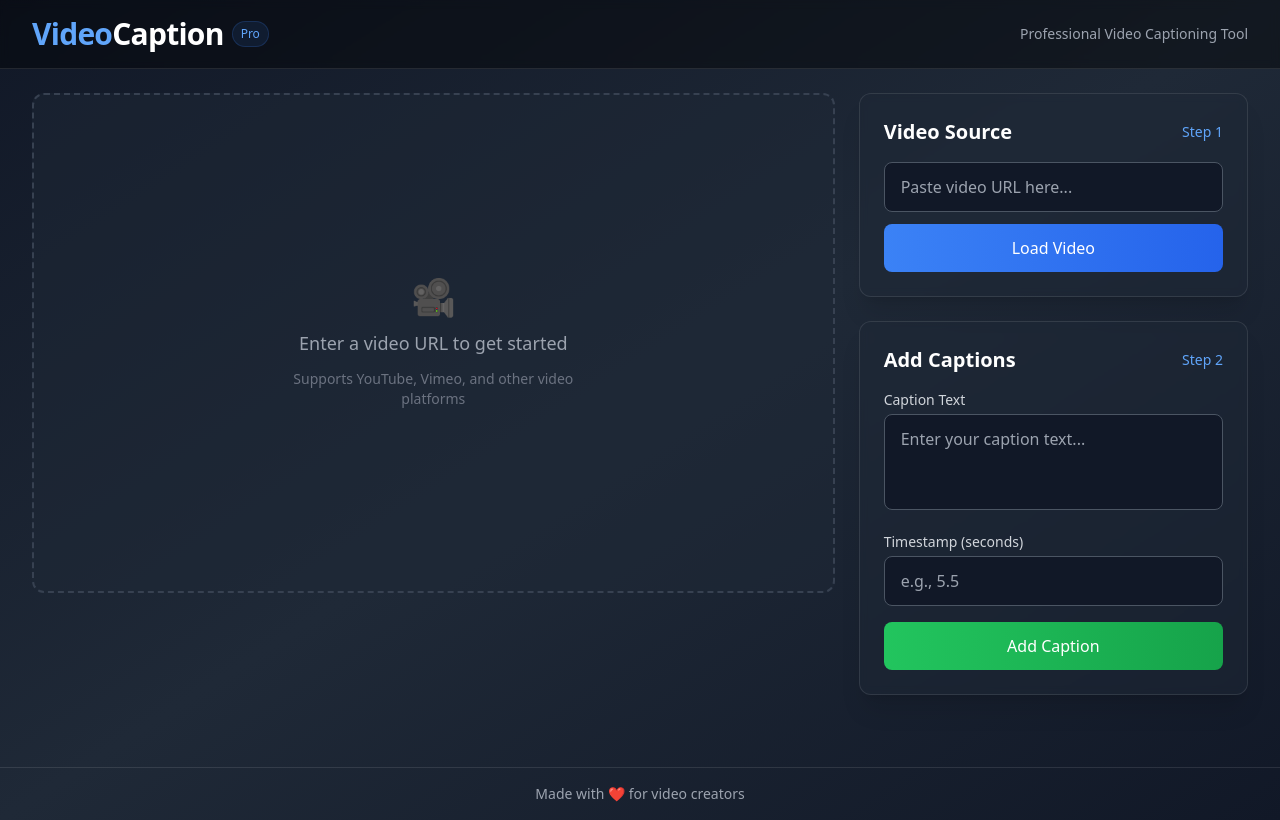
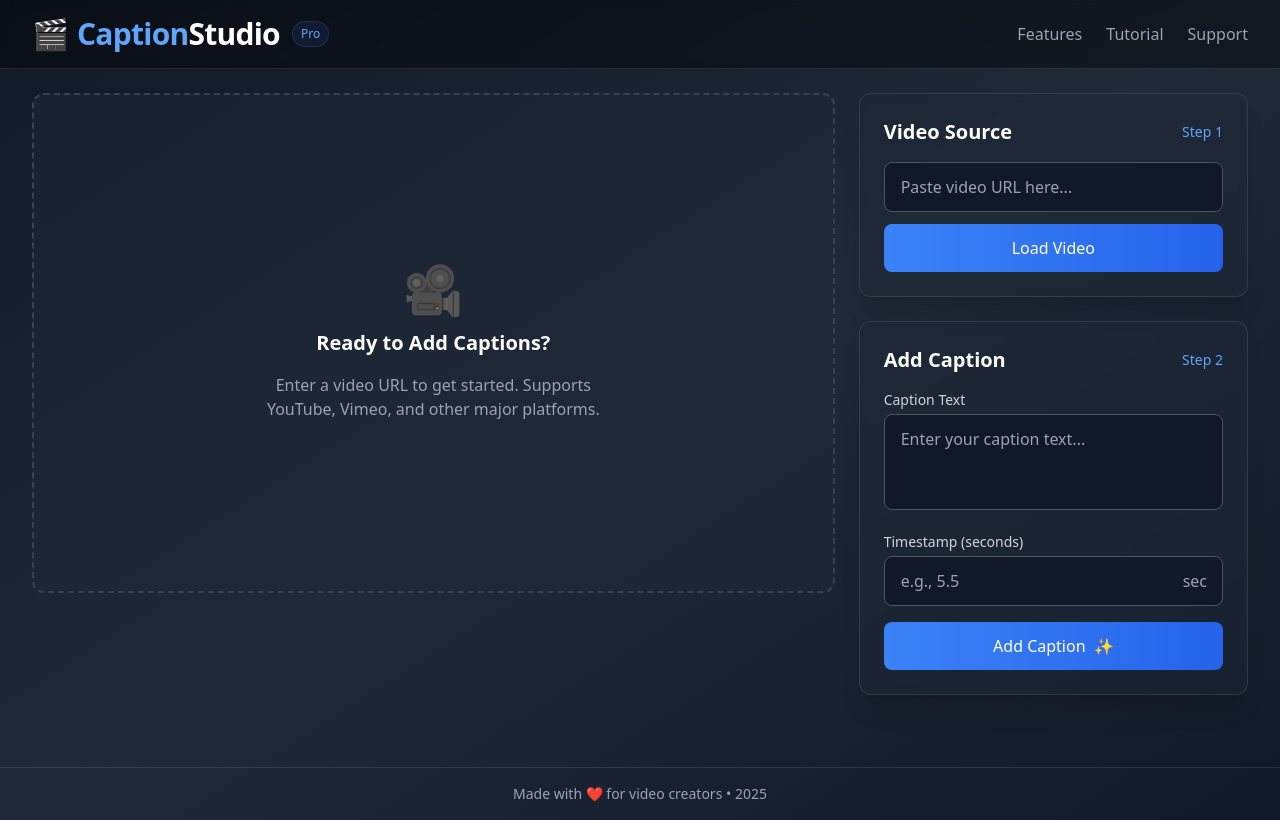
Before and after one commit to IkhlasGadagin/video-caption, a React (Vite) app: page / in a window 1280 px wide. Built offline with nearby package versions, Linux system fonts and the light colour scheme.

Commit message:
the caption edit and updata feature is implemented

```diff
--- a/src/App.jsx
+++ b/src/App.jsx
@@ -1,4 +1,4 @@
-import { useState } from "react";
+import { useState, useEffect } from "react";
 import VideoInput from "./components/VideoInput";
 import CaptionInput from "./components/CaptionInput";
 import VideoPlayer from "./components/VideoPlayer";
@@ -6,6 +6,28 @@ import VideoPlayer from "./components/VideoPlayer";
 const App = () => {
   const [videoURL, setVideoURL] = useState("");
   const [captions, setCaptions] = useState([]);
+
+  // Load captions from localStorage on initial render
+  useEffect(() => {
+    const savedCaptions = localStorage.getItem("videoCaptions");
+    if (savedCaptions) {
+      setCaptions(JSON.parse(savedCaptions));
+    }
+    const savedVideoURL = localStorage.getItem("videoURL");
+    if (savedVideoURL) {
+      setVideoURL(savedVideoURL);
+    }
+  }, []);
+
+  // Save captions to localStorage whenever they change
+  useEffect(() => {
+    localStorage.setItem("videoCaptions", JSON.stringify(captions));
+  }, [captions]);
+
+  // Save video URL to localStorage whenever it changes
+  useEffect(() => {
+    localStorage.setItem("videoURL", videoURL);
+  }, [videoURL]);
 
   const handleVideoURLChange = (url) => {
     setVideoURL(url);
@@ -15,23 +37,39 @@ const App = () => {
     setCaptions([...captions, caption]);
   };
 
+  const handleDeleteCaption = (index) => {
+    const newCaptions = captions.filter((_, i) => i !== index);
+    setCaptions(newCaptions);
+  };
+
+  const handleEditCaption = (index, updatedCaption) => {
+    const newCaptions = [...captions];
+    newCaptions[index] = updatedCaption;
+    setCaptions(newCaptions);
+  };
+
   return (
     <div className="min-h-screen bg-gradient-to-br from-gray-900 via-gray-800 to-gray-900">
       {/* Header */}
       <header className="bg-black/40 backdrop-blur-sm border-b border-white/10 sticky top-0 z-50">
         <div className="max-w-7xl mx-auto px-4 py-4 sm:px-6 lg:px-8">
           <div className="flex items-center justify-between">
-            <div className="flex items-center space-x-2">
-              <h1 className="text-3xl font-bold text-white tracking-tight">
-                <span className="text-blue-400">Video</span>
-                <span className="text-white">Caption</span>
-              </h1>
+            <div className="flex items-center space-x-3">
+              <div className="flex items-center">
+                <span className="text-blue-500 text-3xl">🎬</span>
+                <h1 className="text-3xl font-bold text-white tracking-tight ml-2">
+                  <span className="text-blue-400">Caption</span>
+                  <span className="text-white">Studio</span>
+                </h1>
+              </div>
               <span className="px-2 py-1 rounded-full text-xs font-medium bg-blue-500/10 text-blue-400 border border-blue-500/20">
                 Pro
               </span>
             </div>
-            <div className="text-gray-400 text-sm hidden sm:block">
-              Professional Video Captioning Tool
+            <div className="hidden md:flex space-x-6 text-gray-400">
+              <span className="hover:text-blue-400 cursor-pointer transition-colors">Features</span>
+              <span className="hover:text-blue-400 cursor-pointer transition-colors">Tutorial</span>
+              <span className="hover:text-blue-400 cursor-pointer transition-colors">Support</span>
             </div>
           </div>
         </div>
@@ -43,16 +81,21 @@ const App = () => {
           {/* Video Player Section */}
           <div className="lg:col-span-2 order-2 lg:order-1">
             {videoURL ? (
-              <VideoPlayer videoURL={videoURL} captions={captions} />
+              <VideoPlayer
+                videoURL={videoURL}
+                captions={captions}
+                onDeleteCaption={handleDeleteCaption}
+                onEditCaption={handleEditCaption}
+              />
             ) : (
               <div className="h-[500px] flex items-center justify-center bg-gray-800/50 rounded-xl border-2 border-dashed border-gray-700">
-                <div className="text-center space-y-3 max-w-sm mx-auto px-6">
-                  <div className="text-4xl">🎥</div>
-                  <p className="text-gray-400 text-lg">
-                    Enter a video URL to get started
-                  </p>
-                  <p className="text-gray-500 text-sm">
-                    Supports YouTube, Vimeo, and other video platforms
+                <div className="text-center space-y-4 max-w-sm mx-auto px-6">
+                  <div className="text-5xl">🎥</div>
+                  <h3 className="text-xl font-semibold text-white">
+                    Ready to Add Captions?
+                  </h3>
+                  <p className="text-gray-400">
+                    Enter a video URL to get started. Supports YouTube, Vimeo, and other major platforms.
                   </p>
                 </div>
               </div>
@@ -75,7 +118,7 @@ const App = () => {
       <footer className="border-t border-white/10 py-4 mt-12">
         <div className="max-w-7xl mx-auto px-4 sm:px-6 lg:px-8">
           <div className="text-center text-gray-400 text-sm">
-            Made with ❤️ for video creators
+            Made with ❤️ for video creators • {new Date().getFullYear()}
           </div>
         </div>
       </footer>
--- a/src/components/CaptionInput.jsx
+++ b/src/components/CaptionInput.jsx
@@ -35,7 +35,7 @@ const CaptionInput = ({ onAddCaption }) => {
   return (
     <div className="space-y-4">
       <div className="flex items-center justify-between">
-        <h2 className="text-xl font-semibold text-white">Add Captions</h2>
+        <h2 className="text-xl font-semibold text-white">Add Caption</h2>
         <div className="text-blue-400 text-sm">Step 2</div>
       </div>
 
@@ -60,6 +60,7 @@ const CaptionInput = ({ onAddCaption }) => {
           <label className="block text-sm font-medium text-gray-300 mb-1">
             Timestamp (seconds)
           </label>
+          <div className="relative">
             <input
               type="number"
               step="0.1"
@@ -68,29 +69,34 @@ const CaptionInput = ({ onAddCaption }) => {
               value={timestamp}
               onChange={(e) => setTimestamp(e.target.value)}
               className="w-full bg-gray-900 text-white placeholder-gray-400
-                     rounded-lg px-4 py-3 border border-gray-600
+                       rounded-lg pl-4 pr-12 py-3 border border-gray-600
                        focus:border-blue-500 focus:outline-none focus:ring-2
                        focus:ring-blue-500/20 transition-colors duration-200"
             />
+            <span className="absolute right-4 top-1/2 transform -translate-y-1/2 text-gray-400">
+              sec
+            </span>
+          </div>
         </div>
 
         {error && (
-          <div className="text-red-500 text-sm py-2 px-3 bg-red-500/10 rounded-lg">
+          <div className="text-red-500 text-sm py-2 px-3 bg-red-500/10 rounded-lg border border-red-500/20">
             {error}
           </div>
         )}
 
         <button
           type="submit"
-          className="w-full bg-gradient-to-r from-green-500 to-green-600
-                   hover:from-green-600 hover:to-green-700
+          className="w-full bg-gradient-to-r from-blue-500 to-blue-600
+                   hover:from-blue-600 hover:to-blue-700
                    text-white font-medium px-6 py-3 rounded-lg
                    transform transition-all duration-200
-                   hover:shadow-lg hover:shadow-green-500/30
-                   focus:outline-none focus:ring-2 focus:ring-green-500/20
+                   hover:shadow-lg hover:shadow-blue-500/30
+                   focus:outline-none focus:ring-2 focus:ring-blue-500/20
                    flex items-center justify-center space-x-2"
         >
           <span>Add Caption</span>
+          <span>✨</span>
         </button>
       </form>
     </div>
--- a/src/components/VideoPlayer.jsx
+++ b/src/components/VideoPlayer.jsx
@@ -1,9 +1,11 @@
 import { useState, useRef, useEffect } from "react";
 import ReactPlayer from "react-player";
-// import { XCircle } from "@mui/icons-material";
 
-const VideoPlayer = ({ videoURL, captions }) => {
+const VideoPlayer = ({ videoURL, captions, onDeleteCaption, onEditCaption }) => {
   const [currentCaption, setCurrentCaption] = useState("");
+  const [editingIndex, setEditingIndex] = useState(null);
+  const [editText, setEditText] = useState("");
+  const [editTimestamp, setEditTimestamp] = useState("");
   const playerRef = useRef(null);
 
   useEffect(() => {
@@ -19,109 +21,145 @@ const VideoPlayer = ({ videoURL, captions }) => {
     return () => clearInterval(interval);
   }, [captions]);
 
+  const handleEditClick = (index, caption) => {
+    setEditingIndex(index);
+    setEditText(caption.text);
+    setEditTimestamp(caption.timestamp.toString());
+  };
+
+  const handleSaveEdit = (index) => {
+    if (editText && editTimestamp) {
+      onEditCaption(index, {
+        text: editText,
+        timestamp: parseFloat(editTimestamp),
+      });
+      setEditingIndex(null);
+    }
+  };
+
+  const handleCancelEdit = () => {
+    setEditingIndex(null);
+    setEditText("");
+    setEditTimestamp("");
+  };
+
   return (
-    <div className="p-6 bg-gray-800 rounded-lg shadow-lg">
-      <h2 className="text-xl font-semibold mb-3">Video Preview</h2>
-      <div className="relative">
-        <ReactPlayer ref={playerRef} url={videoURL} controls width="100%" />
+    <div className="space-y-6">
+      {/* Video Player */}
+      <div className="bg-gray-800/50 backdrop-blur-sm rounded-xl overflow-hidden shadow-xl border border-white/10">
+        <div className="p-6">
+          <h2 className="text-xl font-semibold text-white mb-4">Video Preview</h2>
+          <div className="relative aspect-video">
+            <ReactPlayer
+              ref={playerRef}
+              url={videoURL}
+              controls
+              width="100%"
+              height="100%"
+              style={{ borderRadius: '0.75rem', overflow: 'hidden' }}
+              config={{
+                youtube: {
+                  playerVars: { showinfo: 1 }
+                }
+              }}
+            />
             {currentCaption && (
-          <div className="absolute bottom-5 left-1/2 transform -translate-x-1/2 bg-black text-white px-4 py-2 rounded-lg shadow-md">
+              <div className="absolute bottom-8 left-1/2 transform -translate-x-1/2
+                           bg-black/75 text-white px-6 py-3 rounded-lg
+                           text-lg font-medium max-w-[80%] text-center
+                           backdrop-blur-sm border border-white/10">
                 {currentCaption}
               </div>
             )}
           </div>
-      <h3 className="text-lg mt-4">Captions List</h3>
-      <ul className="mt-2 space-y-2">
+        </div>
+      </div>
+
+      {/* Captions List */}
+      <div className="bg-gray-800/50 backdrop-blur-sm rounded-xl p-6 shadow-xl border border-white/10">
+        <div className="flex items-center justify-between mb-4">
+          <h3 className="text-xl font-semibold text-white">
+            Captions
+          </h3>
+          <span className="px-2 py-1 rounded-full text-sm bg-blue-500/10 text-blue-400 border border-blue-500/20">
+            {captions.length} caption{captions.length !== 1 ? 's' : ''}
+          </span>
+        </div>
+
+        {captions.length === 0 ? (
+          <p className="text-gray-400 text-center py-8">
+            No captions added yet. Add your first caption above!
+          </p>
+        ) : (
+          <ul className="space-y-3">
             {captions.map((cap, index) => (
               <li
                 key={index}
-            className="flex items-center justify-between bg-gray-700 p-2 rounded-md"
+                className="bg-gray-900/50 rounded-lg border border-gray-700 overflow-hidden"
               >
-            <span>
-              [{cap.timestamp}s] {cap.text}
+                {editingIndex === index ? (
+                  <div className="p-4 space-y-3">
+                    <input
+                      type="text"
+                      value={editText}
+                      onChange={(e) => setEditText(e.target.value)}
+                      className="w-full bg-gray-800 text-white px-3 py-2 rounded-lg border border-gray-600 focus:border-blue-500 focus:ring-1 focus:ring-blue-500"
+                      placeholder="Caption text"
+                    />
+                    <input
+                      type="number"
+                      value={editTimestamp}
+                      onChange={(e) => setEditTimestamp(e.target.value)}
+                      step="0.1"
+                      className="w-full bg-gray-800 text-white px-3 py-2 rounded-lg border border-gray-600 focus:border-blue-500 focus:ring-1 focus:ring-blue-500"
+                      placeholder="Timestamp (seconds)"
+                    />
+                    <div className="flex space-x-2">
+                      <button
+                        onClick={() => handleSaveEdit(index)}
+                        className="px-3 py-1 bg-green-500 text-white rounded-lg hover:bg-green-600 transition-colors"
+                      >
+                        Save
+                      </button>
+                      <button
+                        onClick={handleCancelEdit}
+                        className="px-3 py-1 bg-gray-600 text-white rounded-lg hover:bg-gray-700 transition-colors"
+                      >
+                        Cancel
+                      </button>
+                    </div>
+                  </div>
+                ) : (
+                  <div className="p-4 flex items-center justify-between">
+                    <div className="flex items-center space-x-3">
+                      <span className="text-blue-400 font-mono">
+                        {cap.timestamp}s
                       </span>
-            {/* <button onClick={() => onDeleteCaption(index)} className="text-red-500">
-              <XCircle />
-            </button> */}
+                      <span className="text-white">{cap.text}</span>
+                    </div>
+                    <div className="flex items-center space-x-2">
+                      <button
+                        onClick={() => handleEditClick(index, cap)}
+                        className="p-1 text-gray-400 hover:text-blue-400 transition-colors"
+                      >
+                        ✏️
+                      </button>
+                      <button
+                        onClick={() => onDeleteCaption(index)}
+                        className="p-1 text-gray-400 hover:text-red-400 transition-colors"
+                      >
+                        🗑️
+                      </button>
+                    </div>
+                  </div>
+                )}
               </li>
             ))}
           </ul>
+        )}
+      </div>
     </div>
   );
 };
 
 export default VideoPlayer;
-
-
-// import { useState, useRef, useEffect } from "react";
-// import ReactPlayer from "react-player";
-
-// const VideoPlayer = ({ videoURL, captions }) => {
-//   const [currentCaption, setCurrentCaption] = useState("");
-//   const [playing, setPlaying] = useState(true);
-//   const playerRef = useRef(null);
-
-//   useEffect(() => {
-//     const interval = setInterval(() => {
-//       if (playerRef.current) {
-//         const currentTime = playerRef.current.getCurrentTime();
-//         const matchingCaption = captions.find(
-//           (cap) => Math.floor(cap.timestamp) === Math.floor(currentTime)
-//         );
-//         setCurrentCaption(matchingCaption ? matchingCaption.text : "");
-//       }
-//     }, 500);
-
-//     return () => clearInterval(interval);
-//   }, [captions]);
-
-//   return (
-//     <div className="bg-gray-800 rounded-xl overflow-hidden shadow-2xl">
-//       <div className="aspect-w-16 aspect-h-9 relative">
-//         <ReactPlayer
-//           ref={playerRef}
-//           url={videoURL}
-//           controls
-//           width="100%"
-//           height="100%"
-//           playing={playing}
-//           style={{ position: 'absolute', top: 0, left: 0 }}
-//           config={{
-//             file: {
-//               attributes: {
-//                 controlsList: 'nodownload',
-//                 className: 'rounded-t-xl'
-//               }
-//             }
-//           }}
-//         />
-//         {currentCaption && (
-//           <div
-//             className="absolute bottom-16 left-1/2 transform -translate-x-1/2
-//                        bg-black bg-opacity-75 text-white px-6 py-3 rounded-lg
-//                        text-lg font-medium max-w-[80%] text-center
-//                        transition-opacity duration-200 ease-in-out"
-//           >
-//             {currentCaption}
-//           </div>
-//         )}
-//       </div>
-//       <div className="p-4 border-t border-gray-700">
-//         <div className="flex items-center justify-between">
-//           <button
-//             onClick={() => setPlaying(!playing)}
-//             className="px-4 py-2 bg-blue-500 hover:bg-blue-600 text-white rounded-lg
-//                      transition-colors duration-200 flex items-center space-x-2"
-//           >
-//             <span>{playing ? "Pause" : "Play"}</span>
-//           </button>
-//           <div className="text-gray-400 text-sm">
-//             {captions.length} caption{captions.length !== 1 ? 's' : ''} added
-//           </div>
-//         </div>
-//       </div>
-//     </div>
-//   );
-// };
-
-// export default VideoPlayer;
```
Also changed, not shown: src/Notes.txt (added). Lines whose indentation alone changed are shown as unchanged.
